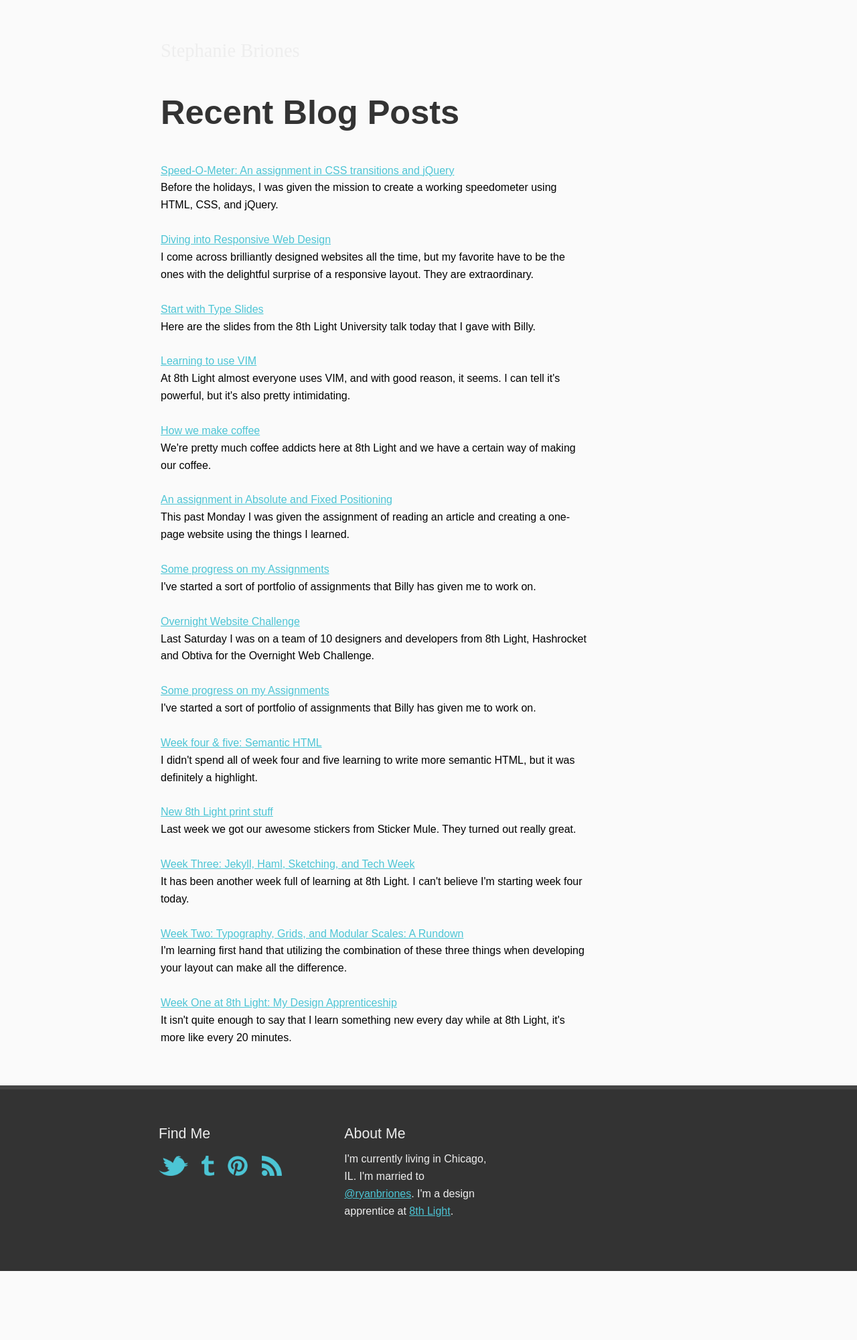
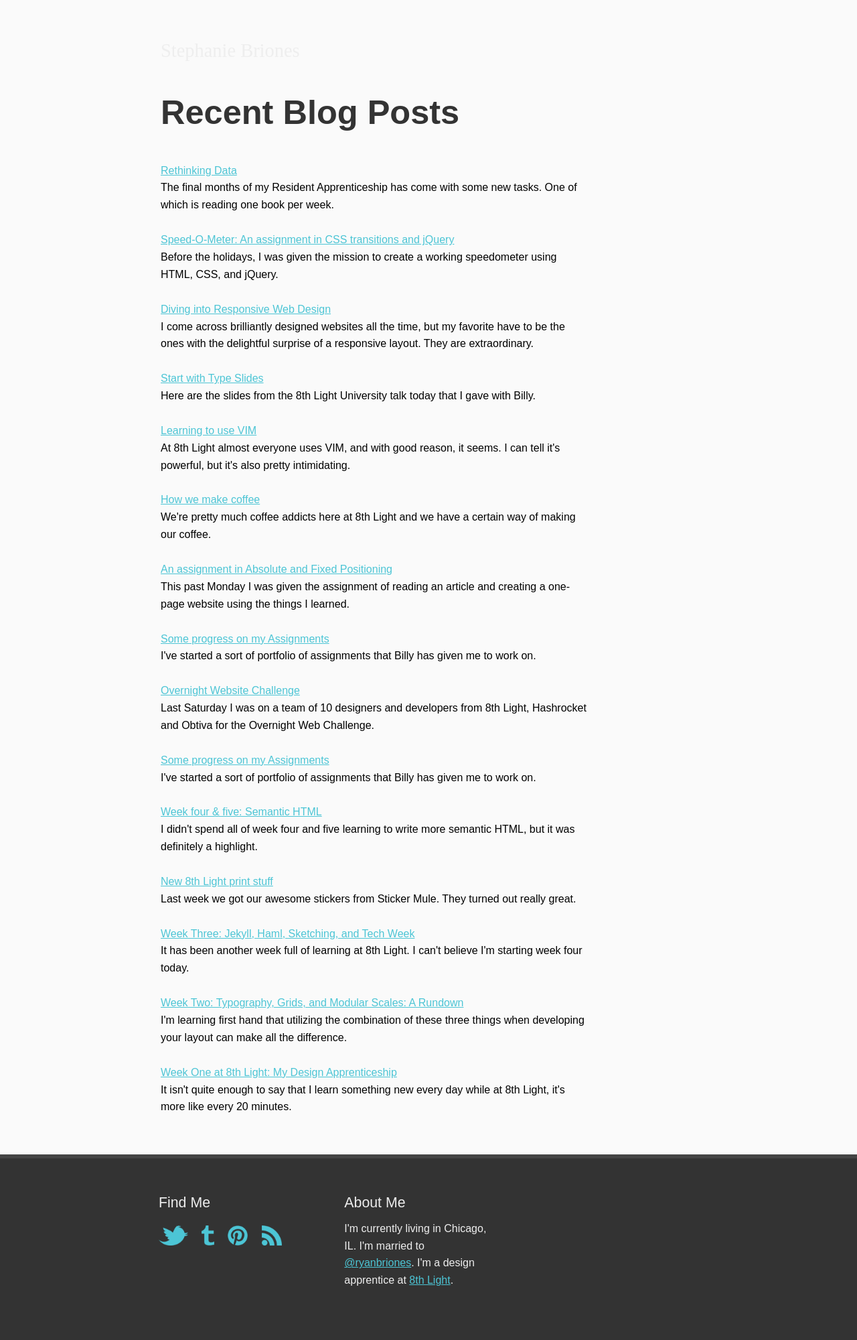
Before and after one commit to smbriones/smbriones.github.com, a Jekyll site: the page built from index.html, in a window 1280 px wide. Shown: the whole page at 67% size. Built offline with Jekyll 4.4.1, drawn with Linux system fonts in a browser that asks for light colours; before the commit the page ends 1897 px from its top, so only the background shows below that.

Commit message:
added blog post Rethinking Data

```diff
--- /dev/null
+++ b/_posts/2012-01-13-rethinking-data.html
@@ -0,0 +1,88 @@
+---
+layout: new-blog
+title: "Rethinking Data"
+snippet: "The final months of my Resident Apprenticeship has come with
+some new tasks. One of which is reading one book per week."
+date_string: January 13, 2012
+---
+
+<p>
+  This week has been Edward R. Tufte's <em>Envisioning Information</em>.
+  It is packed with many valuable insights. I am sure that if you have the great
+  pleasure of creating a table or two on occasion, you would benefit from reading
+  <a href="http://www.amazon.com/Envisioning-Information-Edward-R-Tufte/dp/0961392118"
+  <em>Envisioning Information</em></a>.
+</p>
+<figure>
+  <img src="/images/blog/data/escaping-flatland.jpg">
+  <figcaption>
+    Escaping Flatland, a page from <em>Envisioning Information</em> (<a
+      href="http://www.aiga.org/medalist-edwardtufte/#4">Source</a>)
+  </figcaption>
+</figure>
+<h3>Constructing Tables</h3>
+<p>
+  Tabular data is pretty universally important. We use and rely on
+  tables daily, but they are usually painful to design and to look at. If
+  we could learn how to display information in a simple, more
+  straightforward way, I think that we might grow to enjoy
+  creating tables that we and other people can appreciate.
+</p>
+<p>
+  Using Tufte's guidance regarding tabular data, I'd like to try to redesign a
+  table, one that could use a little work. I encourage you to try it too.
+  Here's a table I found via Google image search.
+</p>
+<figure>
+  <img src="/images/blog/data/table-of-data.gif">
+  <figcaption>
+    "International Rankings and National Health Expenditures" (<a href="http://www.cs.txstate.edu/~br02/cs1308/lectures/week14/14-1.htm#Table">Source</a>)
+  </figcaption>
+</figure>
+<p>
+  This table isn't all bad, it just could use a couple of tweaks to make
+  the information a little easier to digest. Some of the things I instantly
+  noticed are the center alignment of the first column, the left alignment
+  of the table headers, and the right alignment of the table data. Just evening
+  those out would go a long way in making improving the table's readability.
+</p>
+<h3>
+  Here's what I might do:
+</h3>
+<ol>
+  <li>Remove the borders.</li>
+  <blockquote><em>
+  "First try to do without rules altogether. They should be used only
+  when they are absolutely necessary. Vertical rules are needed only
+  when the space between columns is so narrow that mistakes will occur
+  ..." <cite>Jan Tschichold, Asymmetric Typography</cite>
+  </em></blockquote>
+  <li>Enlarge the title of the table.</li>
+  <li>Left align the data.</li>
+  <li>Simplify color.</li>
+  <blockquote><em>
+    "The often scant benefits derived from coloring data
+    indicates that even putting a good color in a good place is a
+    complex matter." <cite>Paul Klee, Notebooks: The Thinking Eye</cite>
+  </em></blockquote>
+  <li>Allow some breathing room.</li>
+  <li>Given the probable audience, simplify wording and numbers.</li>
+  <blockquote><em>"... our readers are alert and caring; they may be
+      busy, eager to get on with it, but they are not stupid."
+      <cite>Edward Tufte, Envisioning Information</cite>
+  </em></blockquote>
+</ol>
+<figure>
+  <img src="/images/blog/data/redesigned-table.png">
+  <figcaption>
+  </figcaption>
+</figure>
+<p>
+  Here's what I came up with. There may be more here that could be changed, there may
+  be a whole new way to present this data. I'd love to see how many
+  different solutions could be thought up for this one table.
+</p>
+<p>
+  Tufte's <em>Envisioning Information</em> is definitely a book that I
+  will reference again and again.
+</p>
--- a/stylesheets/global.css
+++ b/stylesheets/global.css
@@ -89,6 +89,16 @@ p, ul, ol, dl, blockquote {
   line-height: 1.618em;
   margin-bottom: 1.618em;
   max-width: 40em; /* Optimal width for long-form text */
+}
+
+blockquote {
+  border-left: 3px solid #ccc;
+  padding-left: 1em;
+  margin-top: 1em;
+}
+
+cite {
+  color: #888;
 }
 
 ul {
```
